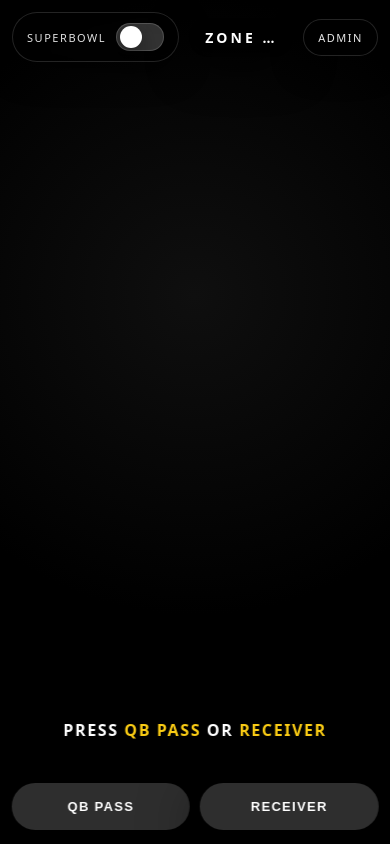
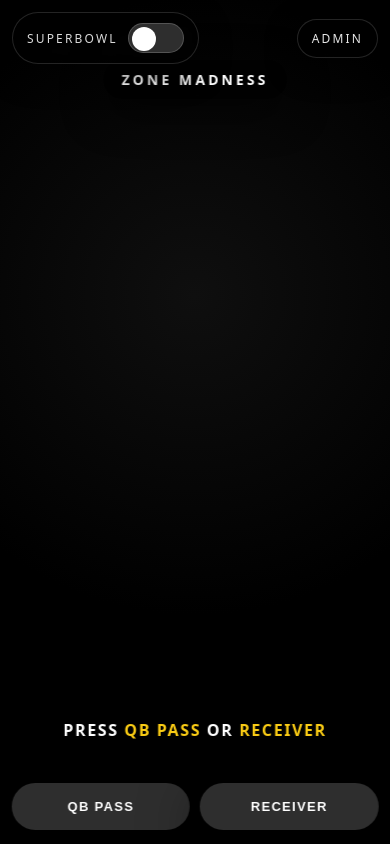
Before and after one commit to theproductbar/hot-seat-football, a website: page public/index.html in a window 390 px wide. Drawn offline with Linux system fonts and the light colour scheme; no server answers.

Commit message:
Fix mobile header layout: SB toggle + admin top row, title second row

```diff
--- a/public/index.html
+++ b/public/index.html
@@ -33,54 +33,71 @@
     }
 
     /* =========================
-       ✅ TOP BAR (MOBILE SAFE)
+       ✅ NEW: Top controls row (toggle left + admin right)
        ========================= */
-    .topBar{
+    .topControls{
       position:absolute;
       top: calc(12px + env(safe-area-inset-top));
       left: 0;
       right: 0;
-      z-index: 130;
-
+      z-index: 120;
       display:flex;
       align-items:center;
       justify-content:space-between;
-      gap: 10px;
+      padding: 0 calc(12px + env(safe-area-inset-left)) 0 calc(12px + env(safe-area-inset-right));
+      pointer-events:none; /* only the buttons inside should be clickable */
+    }
+    .topControls > *{ pointer-events:auto; }
 
-      padding:
-        0 calc(12px + env(safe-area-inset-right))
-        0 calc(12px + env(safe-area-inset-left));
-
-      pointer-events:none; /* only pills/links clickable */
+    /* Toggle pill */
+    .sbPill{
+      display:flex;
+      align-items:center;
+      gap:10px;
+      padding:10px 14px;
+      border-radius:999px;
+      background:rgba(0,0,0,0.45);
+      border:1px solid rgba(255,255,255,0.14);
+      backdrop-filter: blur(10px);
+      box-shadow:0 10px 30px rgba(0,0,0,0.55);
+      user-select:none;
+    }
+    .sbLabel{
+      font-size:12px;
+      letter-spacing:0.18em;
+      text-transform:uppercase;
+      color:rgba(255,255,255,0.85);
+      white-space:nowrap;
     }
 
-    .topTitle{
-      pointer-events:none;
-      font-weight:900;
-      letter-spacing:0.22em;
-      text-transform:uppercase;
-      font-size:14px;
-      padding:10px 16px;
+    .switch{
+      position:relative;
+      width:56px;
+      height:30px;
       border-radius:999px;
-      background:rgba(0,0,0,0.65);
-      backdrop-filter:blur(10px);
-      box-shadow:0 12px 40px rgba(0,0,0,0.6);
-      white-space:nowrap;
-
-      /* ✅ prevents overlap; title shrinks on small screens */
-      max-width: 44vw;
-      overflow: hidden;
-      text-overflow: ellipsis;
-      text-align:center;
+      background:rgba(255,255,255,0.18);
+      border:1px solid rgba(255,255,255,0.18);
+      cursor:pointer;
+      flex:0 0 auto;
+    }
+    .knob{
+      position:absolute;
+      top:3px;
+      left:3px;
+      width:24px;
+      height:24px;
+      border-radius:50%;
+      background:#fff;
+      transition:transform .18s ease;
+    }
+    .switch.on .knob{
+      transform:translateX(26px);
     }
 
-    /* =========================
-       ✅ ADMIN button (always visible)
-       ========================= */
+    /* Admin link pill */
     .adminLink{
-      pointer-events:auto;
-      font-size:11px;
-      letter-spacing:0.14em;
+      font-size:12px;
+      letter-spacing:0.18em;
       text-transform:uppercase;
       padding:10px 14px;
       border-radius:999px;
@@ -97,69 +114,30 @@
     .adminLink:active{ transform: translateY(1px); }
 
     /* =========================
-       ✅ SUPERBOWL toggle pill (left)
+       ✅ Title moved to SECOND ROW (centered, never overlaps)
        ========================= */
-    .sbPill{
-      pointer-events:auto;
-      display:flex;
-      align-items:center;
-      gap:10px;
-      padding:10px 14px;
+    .topTitle{
+      position:absolute;
+      top: calc(60px + env(safe-area-inset-top)); /* second row */
+      left:50%;
+      transform:translateX(-50%);
+      z-index:110;
+      font-weight:900;
+      letter-spacing:0.22em;
+      text-transform:uppercase;
+      font-size:14px;
+      padding:10px 18px;
       border-radius:999px;
-      background:rgba(0,0,0,0.45);
-      border:1px solid rgba(255,255,255,0.14);
-      backdrop-filter: blur(10px);
-      box-shadow:0 10px 30px rgba(0,0,0,0.55);
+      background:rgba(0,0,0,0.65);
+      backdrop-filter:blur(10px);
+      box-shadow:0 12px 40px rgba(0,0,0,0.6);
+      pointer-events:none;
       white-space:nowrap;
-    }
-    .sbLabel{
-      font-size:11px;
-      letter-spacing:0.14em;
-      text-transform:uppercase;
-      color:rgba(255,255,255,0.88);
+      max-width: 86vw;             /* prevent clipping */
+      overflow:hidden;
+      text-overflow:ellipsis;      /* nice fallback on tiny screens */
     }
 
-    /* Toggle switch */
-    .switch{
-      position:relative;
-      width:48px;
-      height:28px;
-      display:inline-block;
-    }
-    .switch input{ display:none; }
-    .slider{
-      position:absolute;
-      cursor:pointer;
-      inset:0;
-      background:rgba(255,255,255,0.20);
-      border:1px solid rgba(255,255,255,0.16);
-      transition:.2s;
-      border-radius:999px;
-    }
-    .slider:before{
-      content:"";
-      position:absolute;
-      height:22px;
-      width:22px;
-      left:3px;
-      top:50%;
-      transform:translateY(-50%);
-      background:#fff;
-      border-radius:50%;
-      transition:.2s;
-      box-shadow: 0 8px 20px rgba(0,0,0,0.5);
-    }
-    .switch input:checked + .slider{
-      background: rgba(250,204,21,0.55);
-      border-color: rgba(250,204,21,0.35);
-    }
-    .switch input:checked + .slider:before{
-      transform:translate(20px,-50%);
-    }
-
-    /* =========================
-       Main image + overlays
-       ========================= */
     #image{
       max-width:100vw;
       max-height:100vh;
@@ -261,7 +239,6 @@
 
     .disabled{ opacity:.35; pointer-events:none; }
 
-    /* Touchdown Flash */
     .flash{
       position:absolute;
       inset:0;
@@ -308,20 +285,20 @@
 <body>
   <div class="stage">
 
-    <!-- ✅ TOP BAR -->
-    <div class="topBar">
-      <div class="sbPill">
-        <span class="sbLabel">SUPERBOWL</span>
-        <label class="switch" title="Superbowl Mode">
-          <input id="sbToggle" type="checkbox">
-          <span class="slider"></span>
-        </label>
+    <!-- ✅ Top row -->
+    <div class="topControls">
+      <div class="sbPill" id="sbPill">
+        <div class="sbLabel">Superbowl</div>
+        <div class="switch" id="sbSwitch" role="switch" aria-checked="false">
+          <div class="knob"></div>
+        </div>
       </div>
-
-      <div class="topTitle">Zone Madness</div>
 
       <a class="adminLink" href="/admin.html">ADMIN</a>
     </div>
+
+    <!-- ✅ Second row title -->
+    <div class="topTitle">Zone Madness</div>
 
     <img id="image" alt="">
     <div class="veil"></div>
@@ -341,7 +318,6 @@
   </div>
 
   <div id="tdFlash"></div>
-
   <audio id="tdAudio" preload="auto" src="/sounds/td-crowd.mp3"></audio>
 
   <script>
@@ -360,13 +336,27 @@
     const btnQB = document.getElementById("btnQB");
     const btnReceiver = document.getElementById("btnReceiver");
 
-    const sbToggle = document.getElementById("sbToggle");
-    const SB_KEY = "SB_MODE_ON";
+    // ✅ SB toggle UI + state (stored)
+    const sbSwitch = document.getElementById("sbSwitch");
+    let sbMode = localStorage.getItem("SB_MODE") === "1";
 
-    // load toggle state
-    sbToggle.checked = localStorage.getItem(SB_KEY) === "1";
-    sbToggle.addEventListener("change", () => {
-      localStorage.setItem(SB_KEY, sbToggle.checked ? "1" : "0");
+    function paintSB(){
+      sbSwitch.classList.toggle("on", sbMode);
+      sbSwitch.setAttribute("aria-checked", sbMode ? "true" : "false");
+    }
+    paintSB();
+
+    function toggleSB(){
+      sbMode = !sbMode;
+      localStorage.setItem("SB_MODE", sbMode ? "1" : "0");
+      paintSB();
+    }
+    sbSwitch.addEventListener("click", toggleSB);
+    // Allow tapping the whole pill
+    document.getElementById("sbPill").addEventListener("click", (e) => {
+      // avoid double toggle if click hit the switch itself
+      if (e.target === sbSwitch || sbSwitch.contains(e.target)) return;
+      toggleSB();
     });
 
     let spinning = false, spinInterval = null;
@@ -383,14 +373,15 @@
       btnReceiver.classList.toggle("disabled", d);
     }
 
-    // Unlock audio silently
     let audioUnlocked = false;
     function unlockAudioOnce(){
       if (audioUnlocked) return;
       audioUnlocked = true;
+
       try{
         tdAudio.volume = 0;
         tdAudio.muted = true;
+
         const p = tdAudio.play();
         if (p && p.then){
           p.then(()=>{
@@ -410,8 +401,10 @@
       try{
         tdAudio.pause();
         tdAudio.currentTime = 0;
+
         tdAudio.muted = false;
         tdAudio.volume = 1;
+
         const p = tdAudio.play();
         if (p && p.catch) p.catch(()=>{});
       }catch{}
@@ -467,8 +460,9 @@
             const p = await fetchJSON("/api/random-player");
             bottomPill.innerHTML = `PASS TO: <span class="gold">${p.name}</span>`;
           }else{
-            const mode = sbToggle.checked ? "sb" : "normal";
-            const c = await fetchJSON(`/api/random-catch?mode=${mode}`);
+            // ✅ SB mode affects receiver only
+            const modeParam = sbMode ? "sb" : "normal";
+            const c = await fetchJSON(`/api/random-catch?mode=${modeParam}`);
             bottomPill.innerHTML = `CATCH: <span class="gold">${c.catch}</span>`;
             if(String(c.catch).toUpperCase().includes("TOUCHDOWN")) playTD();
           }
@@ -486,7 +480,6 @@
     btnQB.onclick = () => spin("QB");
     btnReceiver.onclick = () => spin("Receiver");
 
-    // Initial image on load
     (async()=>{
       try{
         const d = await fetchJSON("/api/random-image?type=QB");
```
